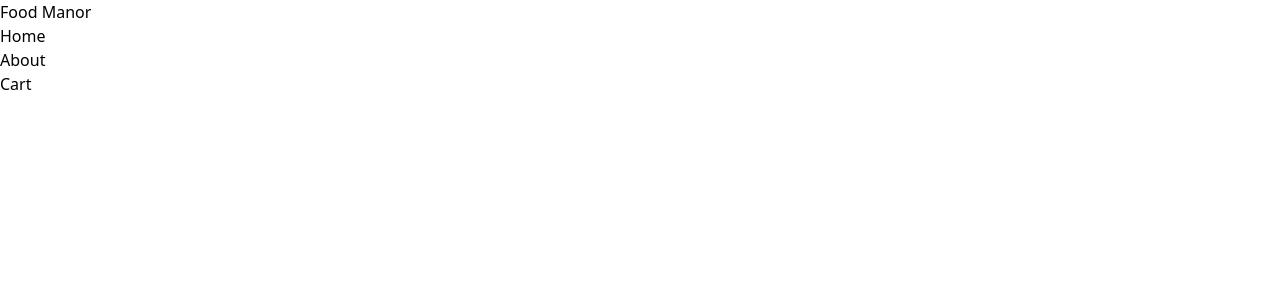
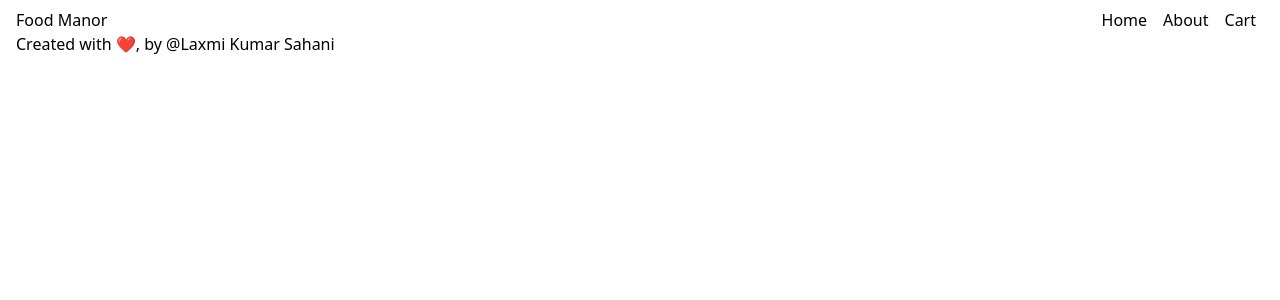
Before and after one commit to sahanilxm/Food-Manor-Code, a JavaScript app: page / in a window 1280 px wide. Shown: the top 300 px of the page. Built offline with nearby package versions, Linux system fonts and the light colour scheme.

Commit message:
Footer Component Added.

```diff
--- a/src/Components/App.js
+++ b/src/Components/App.js
@@ -1,10 +1,11 @@
-import {Header} from './index';
+import { Header, Footer} from './index';
 
 const App = () =>{
     return(
-        <>
+        <div className='p-2 px-4'>
             <Header/>
-        </>
+            <Footer/>
+        </div>
     );
 };
 
--- /dev/null
+++ b/src/Components/Footer.js
@@ -0,0 +1,9 @@
+const Footer = () => {
+    return(
+        <div>
+            <p>Created with ❤️, by <span>@Laxmi Kumar Sahani</span></p>
+        </div>
+    );
+};
+
+export default Footer;
--- a/src/Components/Header.js
+++ b/src/Components/Header.js
@@ -1,14 +1,14 @@
 const Header = () =>{
     return(
-        <div>
+        <div className=" flex justify-between">
             <div>
                 <p>Food Manor</p>
             </div>
             <div>
-                <ul>
-                    <li>Home</li>
-                    <li>About</li>
-                    <li>Cart</li>
+                <ul className=" flex">
+                    <li className="mx-2">Home</li>
+                    <li className="mx-2">About</li>
+                    <li className="mx-2">Cart</li>
                 </ul>
             </div>
         </div>
--- a/src/Components/index.js
+++ b/src/Components/index.js
@@ -1,4 +1,5 @@
 import App from './App';
 import Header from './Header';
+import Footer from './Footer';
 
-export { App, Header };
+export { App, Header, Footer };
```
